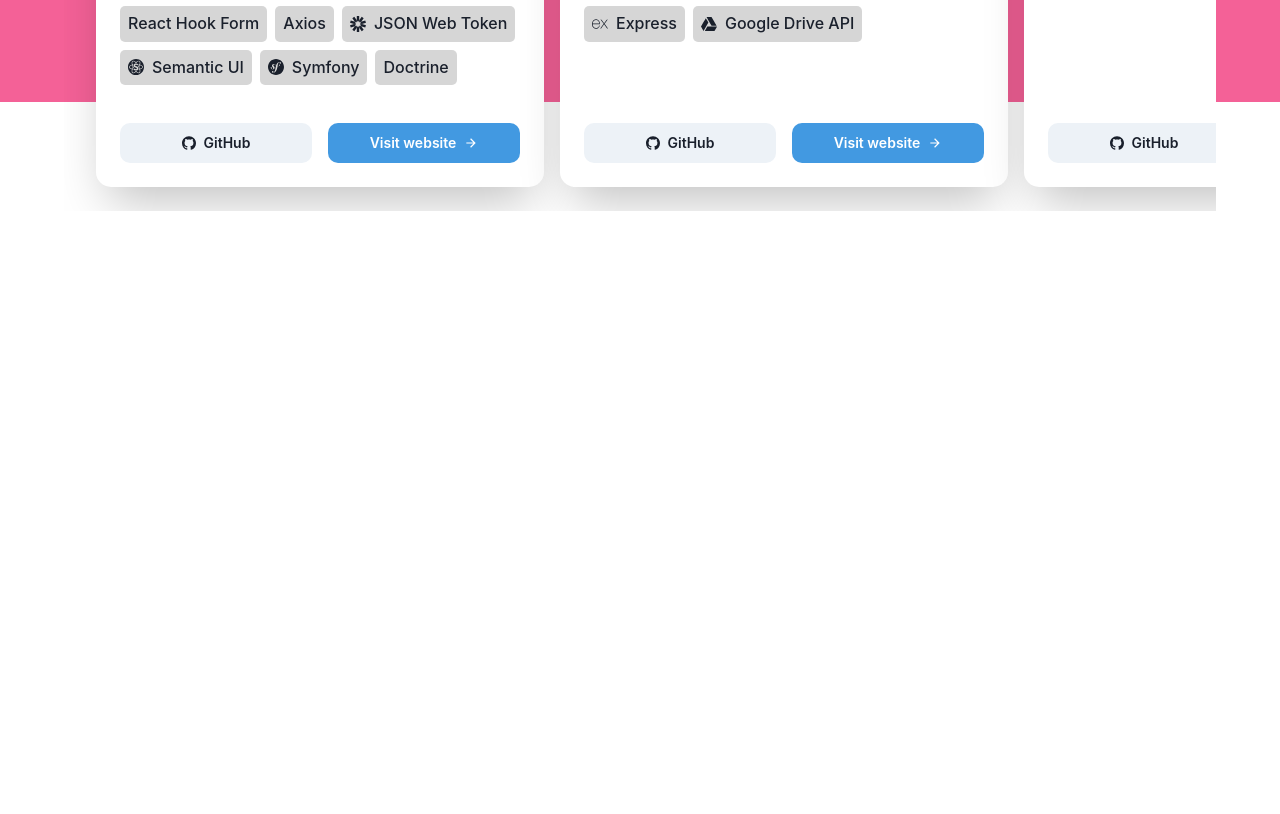
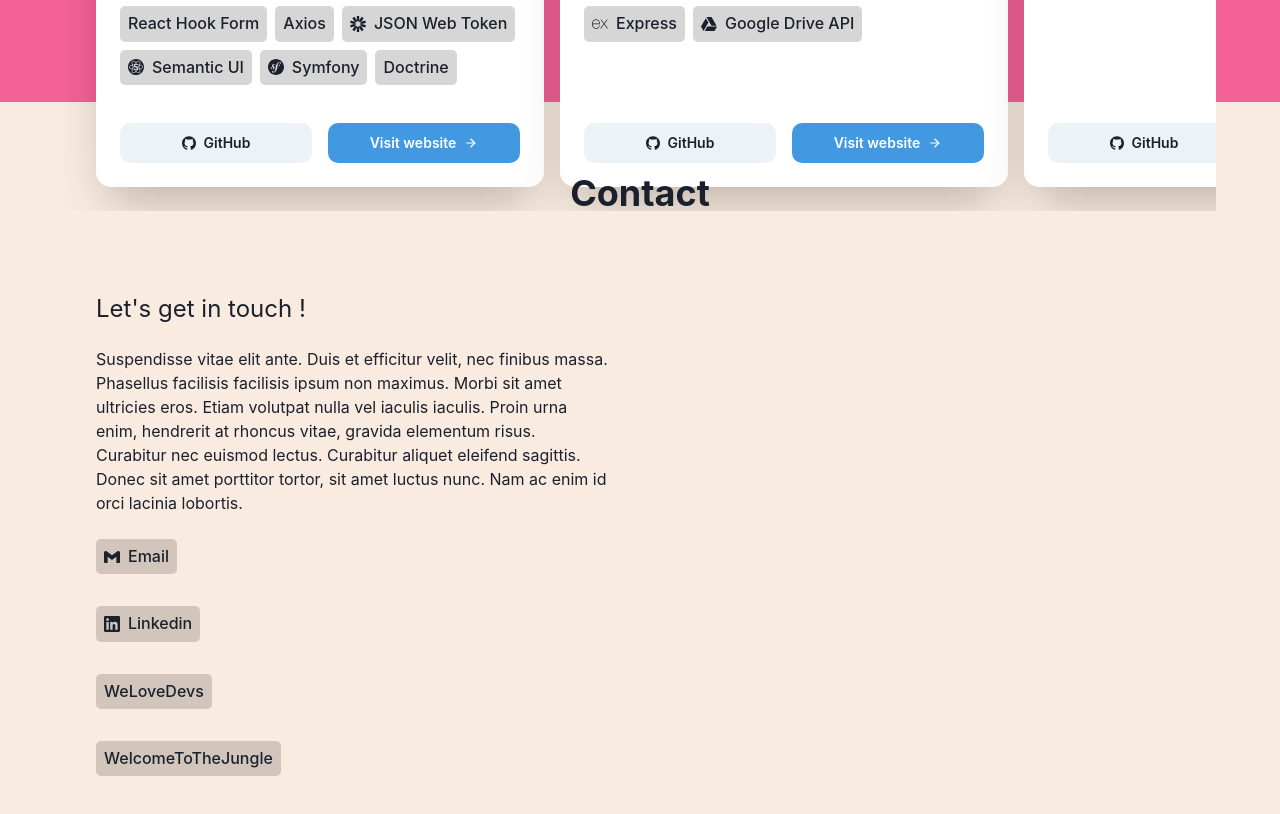
Before and after one commit to Tsuricate/Portfolio, a React (Create React App) app: page / in a window 1280 px wide. Shown: the part 3098-3912 px from the top of the page. Before the commit the page ends 3309 px from the top, so only its background shows below. Built offline with nearby package versions, Linux system fonts and the light colour scheme.

Commit message:
Feature: Contact page

```diff
--- a/src/App.js
+++ b/src/App.js
@@ -4,6 +4,7 @@ import HomeContent from './components/HomeContent';
 import AboutContent from './components/AboutContent';
 import SkillsContent from './components/SkillsContent';
 import ProjectsContent from './components/ProjectsContent';
+import ContactContent from './components/ContactContent';
 
 const App = () => (
   <>
@@ -12,6 +13,7 @@ const App = () => (
     <AboutContent />
     <SkillsContent />
     <ProjectsContent />
+    <ContactContent />
   </>
 );
 
--- /dev/null
+++ b/src/components/ContactContent.js
@@ -0,0 +1,40 @@
+import React from 'react';
+import { Flex, Text, SimpleGrid, Stack, Box } from '@chakra-ui/react';
+import SectionContainer from './SectionContainer';
+import SkillTag from './SkillTag';
+
+const ContactContent = () => (
+  <SectionContainer bgColor="#F9EBE0" sectionTitle="Contact">
+    <SimpleGrid columns={{ base: 1, lg: 2 }} height="100%">
+      <Flex p={8} direction="column" justifyContent="space-evenly">
+        <Stack direction="column" spacing={{ base: 2, lg: 5 }}>
+          <Text fontSize="2xl">Let&apos;s get in touch !</Text>
+          <Text>
+            Suspendisse vitae elit ante. Duis et efficitur velit, nec finibus massa. Phasellus
+            facilisis facilisis ipsum non maximus. Morbi sit amet ultricies eros. Etiam volutpat
+            nulla vel iaculis iaculis. Proin urna enim, hendrerit at rhoncus vitae, gravida
+            elementum risus. Curabitur nec euismod lectus. Curabitur aliquet eleifend sagittis.
+            Donec sit amet porttitor tortor, sit amet luctus nunc. Nam ac enim id orci lacinia
+            lobortis.
+          </Text>
+        </Stack>
+        <Stack direction="column" spacing={8}>
+          <Box>
+            <SkillTag name="Email" icon="SiGmail" />
+          </Box>
+          <Box>
+            <SkillTag name="Linkedin" icon="SiLinkedin" />
+          </Box>
+          <Box>
+            <SkillTag name="WeLoveDevs" />
+          </Box>
+          <Box>
+            <SkillTag name="WelcomeToTheJungle" />
+          </Box>
+        </Stack>
+      </Flex>
+    </SimpleGrid>
+  </SectionContainer>
+);
+
+export default ContactContent;
```
